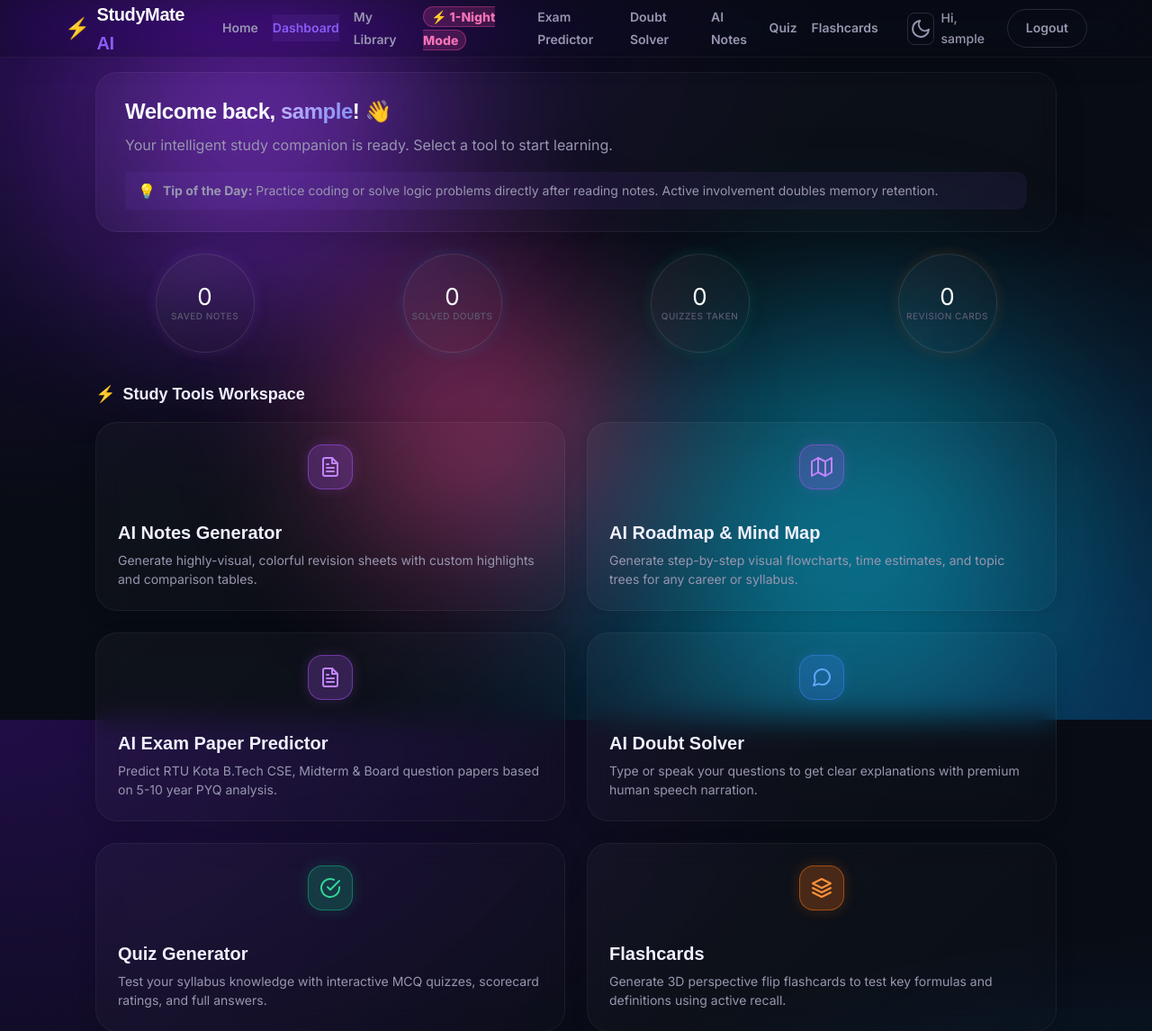
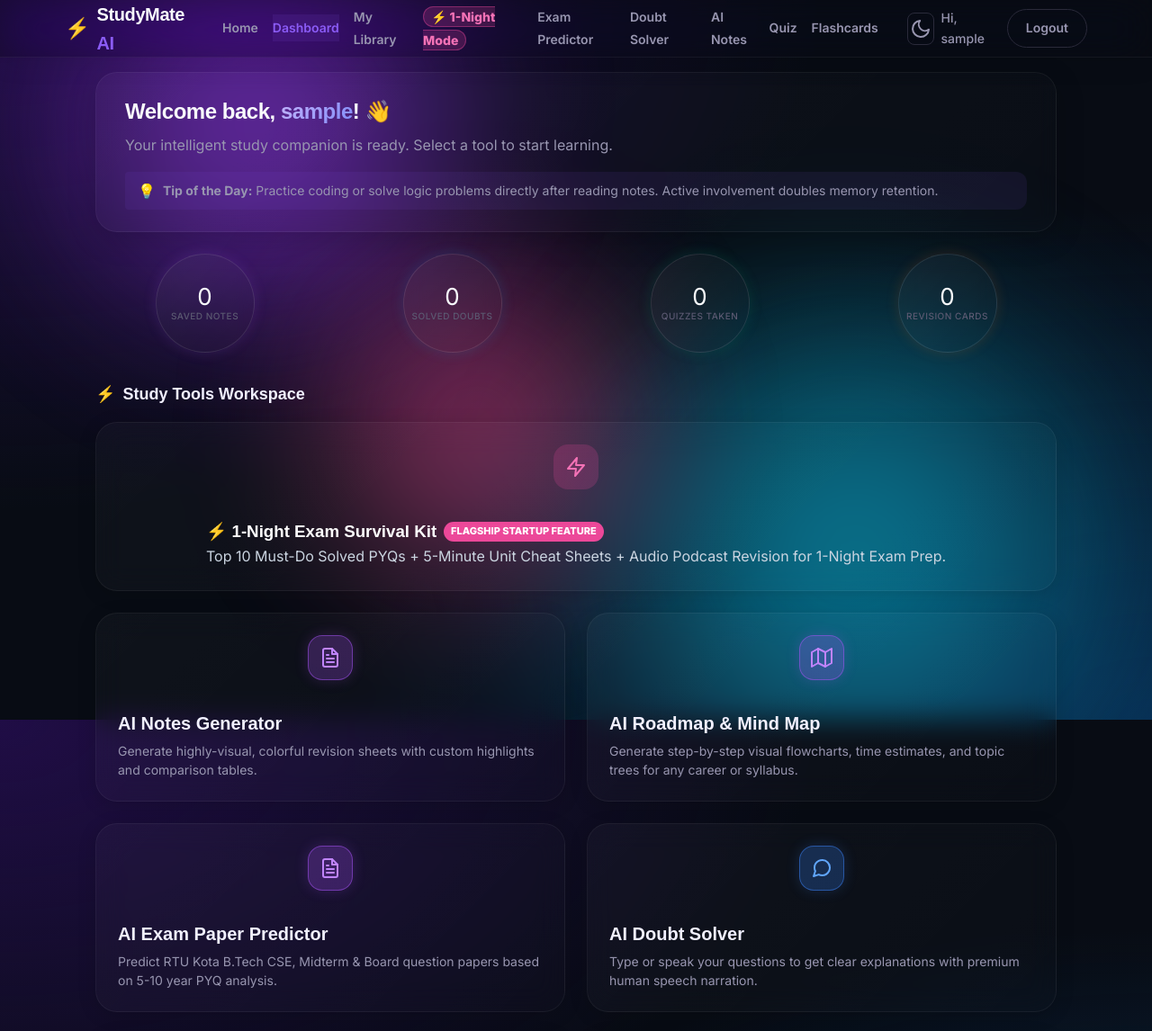
Before and after one commit to rajaswami6367/StudyMate.AI, a Flask app: page /dashboard in a window 1280 px wide. Shown: the top 1146 px of the page at 90% size. Run offline with Flask 3, Linux system fonts and the light colour scheme; the visitor is signed in with stand-in values (Sample User, id 1); data that the repository does not hold is empty.

Commit message:
Add ⚡ 1-Night Mode prominent launcher card to Dashboard workspace grid

```diff
--- a/templates/dashboard.html
+++ b/templates/dashboard.html
@@ -75,6 +75,19 @@
       </h2>
 
       <div class="dashboard-grid full-width-grid">
+        <!-- Flagship Card 0: ⚡ 1-Night Mode -->
+        <a href="{{ url_for('one_night_mode') }}" class="dash-card pink-glow" style="grid-column: 1 / -1; background: linear-gradient(135deg, rgba(236,72,153,0.25), rgba(139,92,246,0.25)); border: 1px solid rgba(236,72,153,0.5);">
+          <div class="dash-icon pink" style="background: rgba(236,72,153,0.2); color: #f472b6;"><i data-feather="zap"></i></div>
+          <div class="dash-card-content">
+            <div style="display: flex; align-items: center; gap: 8px;">
+              <h3 style="color: #ffffff; font-weight: 800;">⚡ 1-Night Exam Survival Kit</h3>
+              <span style="font-size: 11px; font-weight: 800; background: #ec4899; color: #fff; padding: 2px 8px; border-radius: 999px;">FLAGSHIP STARTUP FEATURE</span>
+            </div>
+            <p style="color: #cbd5e1;">Top 10 Must-Do Solved PYQs + 5-Minute Unit Cheat Sheets + Audio Podcast Revision for 1-Night Exam Prep.</p>
+          </div>
+          <div class="dash-arrow" style="color: #f472b6;"><i data-feather="arrow-right"></i></div>
+        </a>
+
         <!-- Card 1: AI Notes -->
         <a href="{{ url_for('ai_notes') }}" class="dash-card purple-glow">
           <div class="dash-icon purple"><i data-feather="file-text"></i></div>
```
